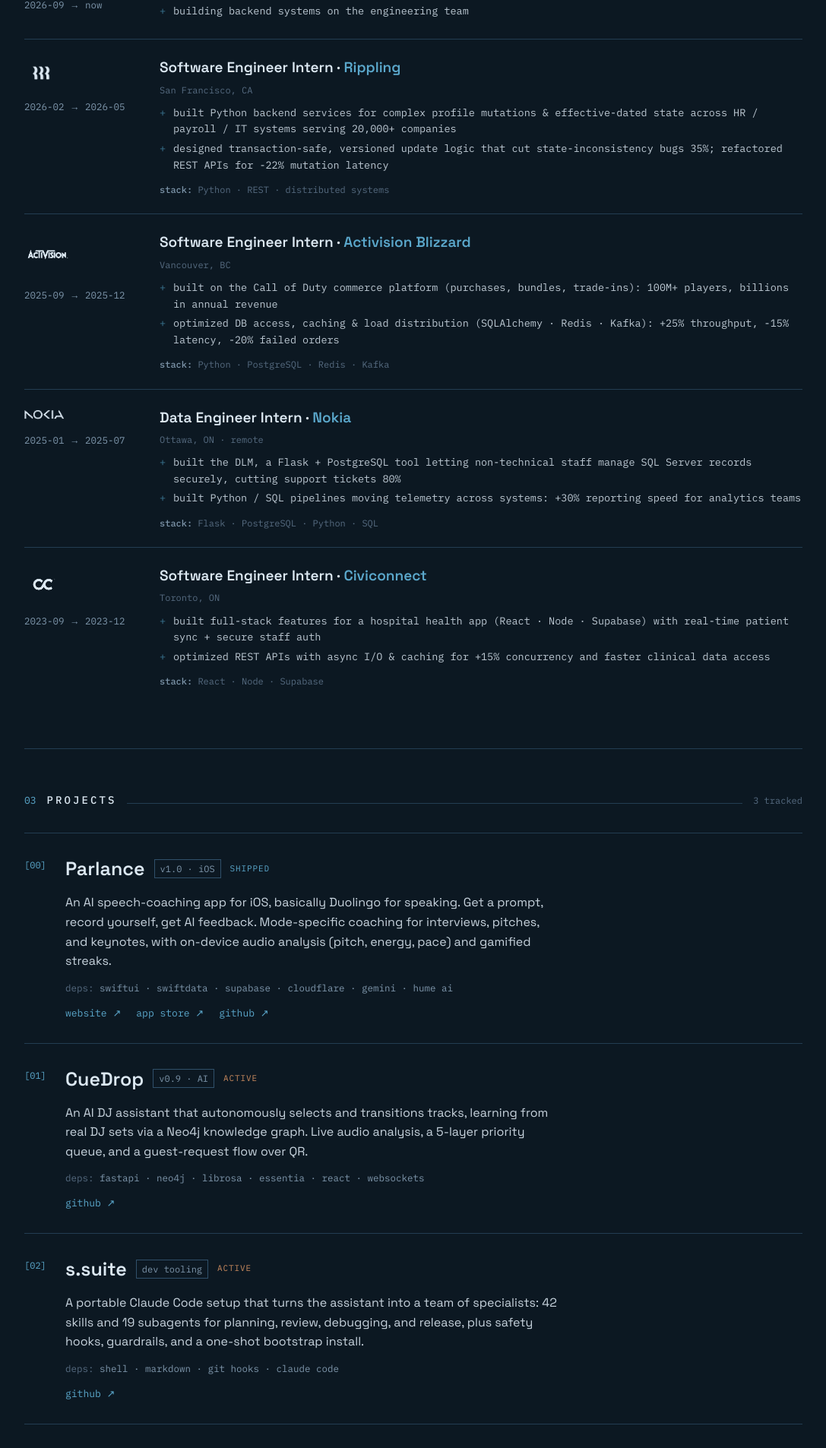
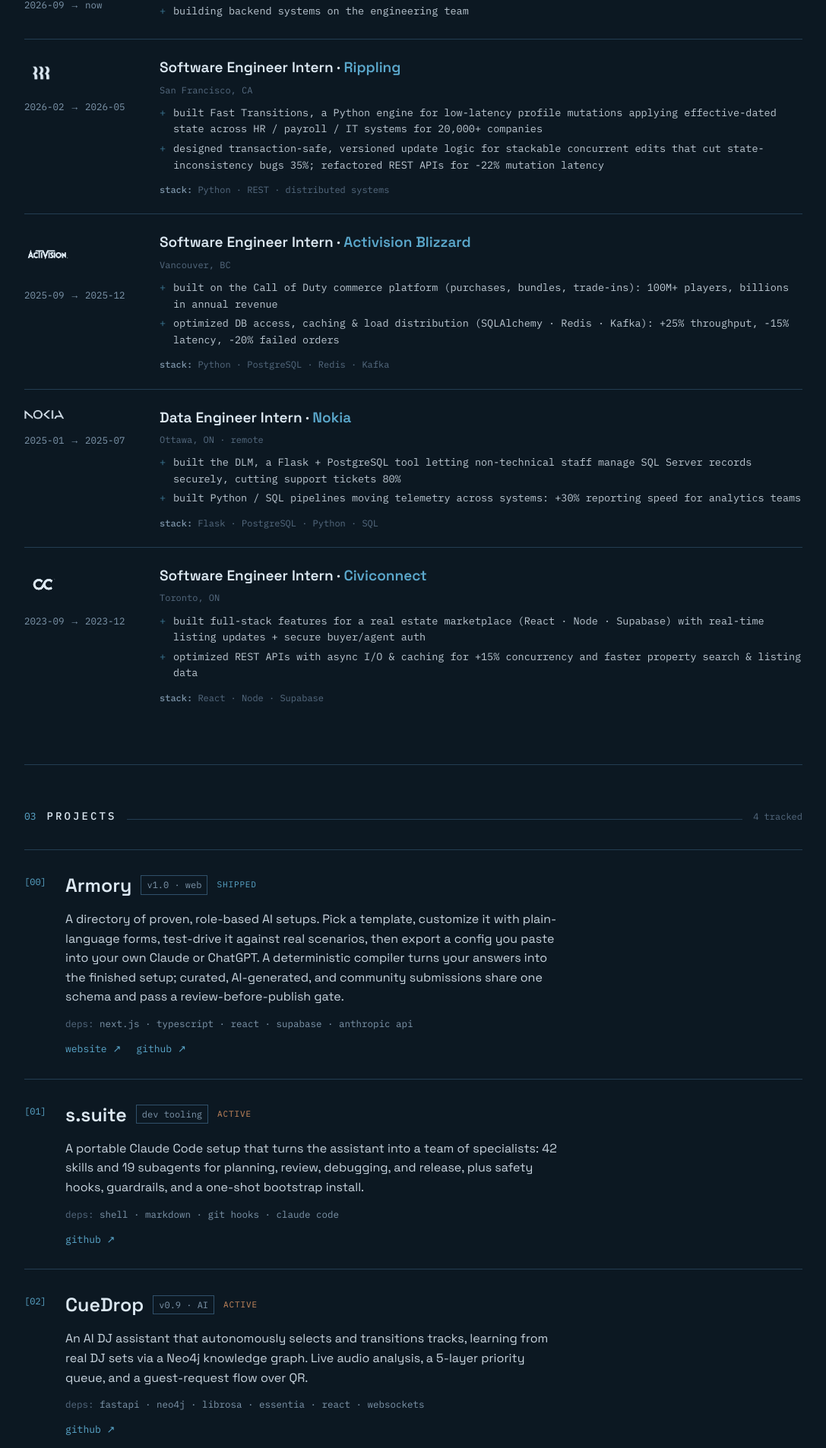
Before and after one commit to sanjaesuresh/sanjaesuresh.com, a Next.js app: page / in a window 1280 px wide. Shown: the part 1155-3061 px from the top of the page at 76% size, without its empty margins (96-1183 px from the left). Built offline with nearby package versions, Linux system fonts and the light colour scheme.

Commit message:
Projects newest-first ordering + derived count; update resume and experience copy

```diff
--- a/src/components/ProjectsSection.tsx
+++ b/src/components/ProjectsSection.tsx
@@ -8,9 +8,10 @@
       className="border-b py-[56px]"
       style={{ borderColor: "var(--rule)" }}
     >
-      <SectionHead index="03" title="projects" meta="3 tracked" />
+      <SectionHead index="03" title="projects" meta={`${projects.length} tracked`} />
 
-      {projects.map((proj) => (
+      {/* newest first: source list is chronological, so reverse for display */}
+      {[...projects].reverse().map((proj, i) => (
         <div
           key={proj.id}
           className="grid border-t py-[26px]"
@@ -26,7 +27,7 @@
               color: "var(--accent)",
             }}
           >
-            {proj.num}
+            {`[${String(i).padStart(2, "0")}]`}
           </div>
           <div>
             <h3
--- a/src/data/experience.ts
+++ b/src/data/experience.ts
@@ -34,8 +34,8 @@
     org: "Rippling",
     location: "San Francisco, CA",
     bullets: [
-      "built Python backend services for complex profile mutations & effective-dated state across HR / payroll / IT systems serving 20,000+ companies",
-      "designed transaction-safe, versioned update logic that cut state-inconsistency bugs 35%; refactored REST APIs for -22% mutation latency",
+      "built Fast Transitions, a Python engine for low-latency profile mutations applying effective-dated state across HR / payroll / IT systems for 20,000+ companies",
+      "designed transaction-safe, versioned update logic for stackable concurrent edits that cut state-inconsistency bugs 35%; refactored REST APIs for -22% mutation latency",
     ],
     stack: "Python · REST · distributed systems",
   },
@@ -79,8 +79,8 @@
     org: "Civiconnect",
     location: "Toronto, ON",
     bullets: [
-      "built full-stack features for a hospital health app (React · Node · Supabase) with real-time patient sync + secure staff auth",
-      "optimized REST APIs with async I/O & caching for +15% concurrency and faster clinical data access",
+      "built full-stack features for a real estate marketplace (React · Node · Supabase) with real-time listing updates + secure buyer/agent auth",
+      "optimized REST APIs with async I/O & caching for +15% concurrency and faster property search & listing data",
     ],
     stack: "React · Node · Supabase",
   },
--- a/src/data/projects.ts
+++ b/src/data/projects.ts
@@ -5,7 +5,6 @@
 
 export interface Project {
   id: string;
-  num: string;
   name: string;
   version: string;
   status: string;
@@ -18,7 +17,6 @@
 export const projects: Project[] = [
   {
     id: "parlance",
-    num: "[00]",
     name: "Parlance",
     version: "v1.0 · iOS",
     status: "shipped",
@@ -37,7 +35,6 @@
   },
   {
     id: "cuedrop",
-    num: "[01]",
     name: "CueDrop",
     version: "v0.9 · AI",
     status: "active",
@@ -51,7 +48,6 @@
   },
   {
     id: "s-suite",
-    num: "[02]",
     name: "s.suite",
     version: "dev tooling",
     status: "active",
@@ -68,7 +64,6 @@
   },
   {
     id: "armory",
-    num: "[03]",
     name: "Armory",
     version: "v1.0 · web",
     status: "shipped",
```
Also changed, not shown: 2 other files (tests, documents, lock files or other folders).
